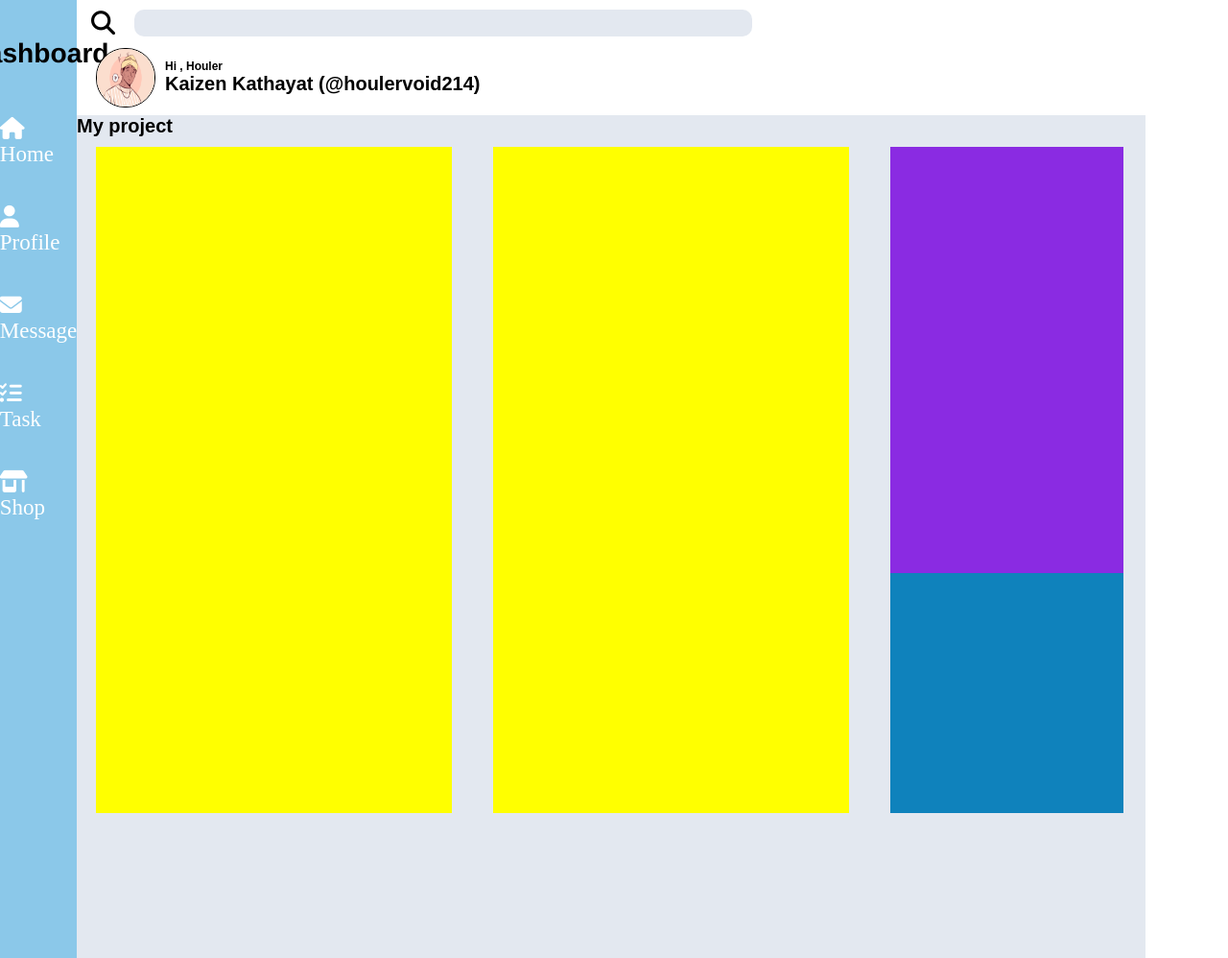
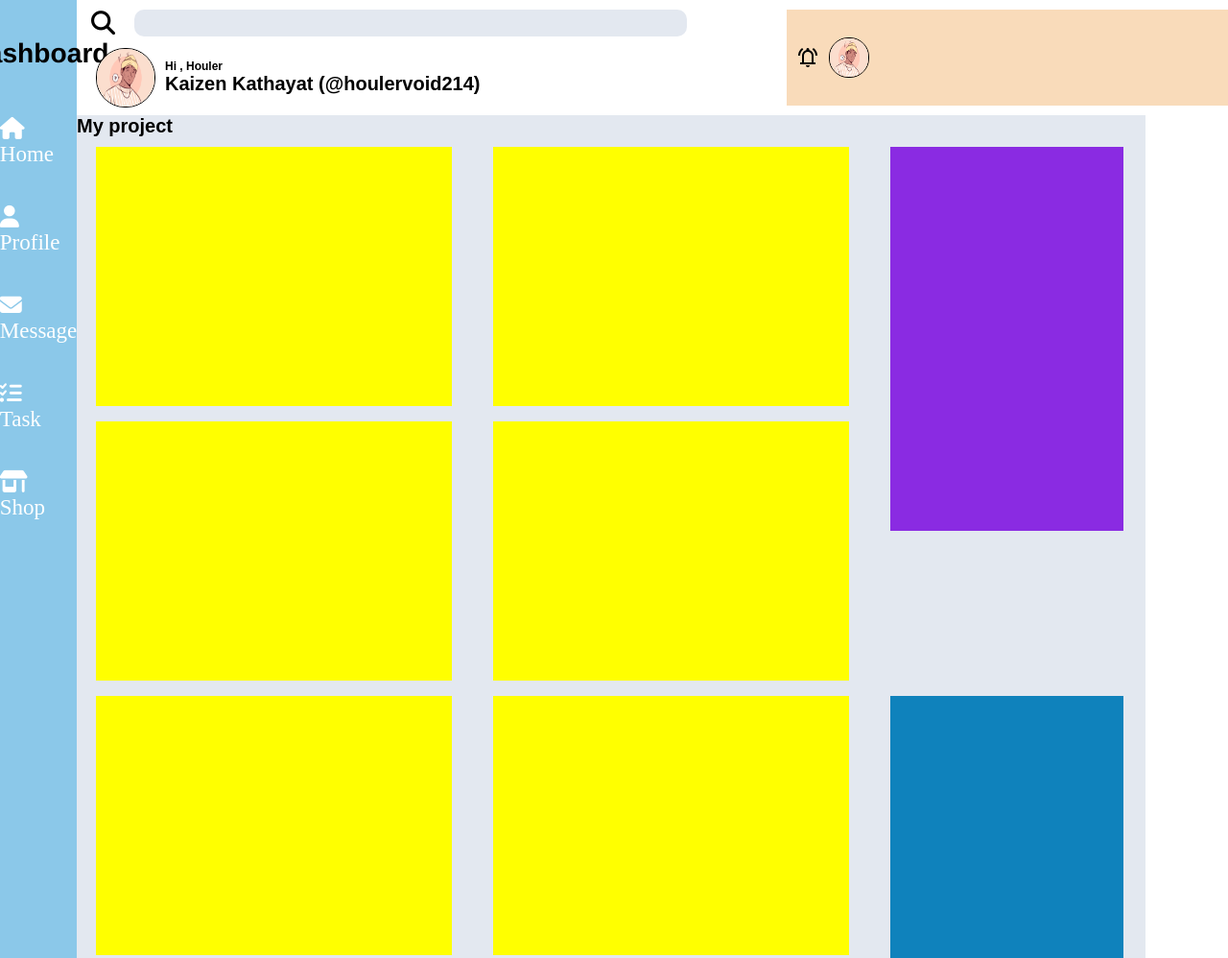
Before and after one commit to bhuwan214/DashBoard, a plain HTML site: page index.html in a window 1280 px wide. Shown: the top 998 px of the page at 96% size. Drawn offline with nearby package versions, Linux system fonts and the light colour scheme.

Commit message:
you can't stop

```diff
--- a/index.html
+++ b/index.html
@@ -5,6 +5,8 @@
     <meta name="viewport" content="width=device-width, initial-scale=1.0" />
     <title>DashBoard</title>
     <link rel="stylesheet" href="style.css" />
+    <link rel="stylesheet" href="https://fonts.googleapis.com/css2?family=Material+Symbols+Outlined:opsz,wght,FILL,GRAD@20..48,100..700,0..1,-50..200" />
+
   </head>
   <body>
     <div class="container">
@@ -37,8 +39,11 @@
           </a>
         </div>
       </div>
+
+
       <div class="head-section">
 
+        <div class="first-part">
             <div class="search_bar">
                 <i class="fa-solid fa-magnifying-glass"></i>
                 <input type="search" />
@@ -53,6 +58,20 @@
                   </div>
               </div>
             </div>
+
+            <div class="second-part">
+                <div class="upper">
+                    <span class="material-symbols-outlined">
+                        notifications_active
+                        </span>
+                        <img src="profile_img.jpg" alt="profile_img"  class="profile_circle-2">
+
+                </div>
+                <div class="lower"></div>
+            </div>
+        </div>
+
+
       <div class="main-content">
         <p>My project</p>
         <div class="content">
--- a/style.css
+++ b/style.css
@@ -74,6 +74,8 @@ a{
     font-size:25px ;
     grid-column: 4/24;
     grid-row: 1/3;
+    display: flex;
+    gap: 20px;
 
 }
 .fa-magnifying-glass:hover{
@@ -94,7 +96,7 @@ input{
     background-color: #E3E8F0;
     border: none;
     border-radius: 10px;
-    width:55%;
+    width:45vw;
     height: 28px;
 
 }
@@ -135,6 +137,28 @@ p{
     font-family: Arial, Helvetica, sans-serif;
 }
 
+.upper{
+    background-color:  #f9dbba;
+    height: 100px;
+    width: 36vw;
+    display: flex;
+    align-items: center;
+
+}
+
+
+.material-symbols-outlined {
+    padding: 10px;
+
+}
+
+.profile_circle-2{
+    height: 40px;
+    width: 40px;
+    border-radius: 20px;
+    border: solid 1px black;
+
+}
 .main-content{
     background-color:rgb(227, 232, 240);
     grid-column: 4/20;
@@ -147,11 +171,11 @@ grid-template-rows:repeat(2,1fr) ; */
 }
 .content{
     display: grid;
-    grid-template-columns: 30vw 30vw 30vw ;
-grid-template-rows: 15vw 15vw 15vw;
+    grid-template-columns: 30vw 30vw 30vw  ;
+grid-template-rows: 20vw 20vw 20vw;
 grid-gap: 30px;
 padding: 10px 20px ;
-width: 100% _;
+width: 100% ;
 }
 
 .project_container{
@@ -159,7 +183,7 @@ width: 100% _;
     grid-column: 3fr;  */
 
     width:19vw;
-    height: 250px;
+    height: 270px;
     background-color: yellow;
 
 }
@@ -172,14 +196,14 @@ width: 100% _;
     background-color: blueviolet;
     grid-column: 3/4;
     grid-row: 1/3;
-    height: 500px;
+    height: 400px;
 
 }
 
 
 .long2{grid-row: span;
     background-color: rgb(15, 130, 188);
-    /* height: 600px; */
+     height: 400px;
     grid-column: 3/4;
     grid-row: 3/5;
 
```
Lines whose indentation alone changed are shown as unchanged.
